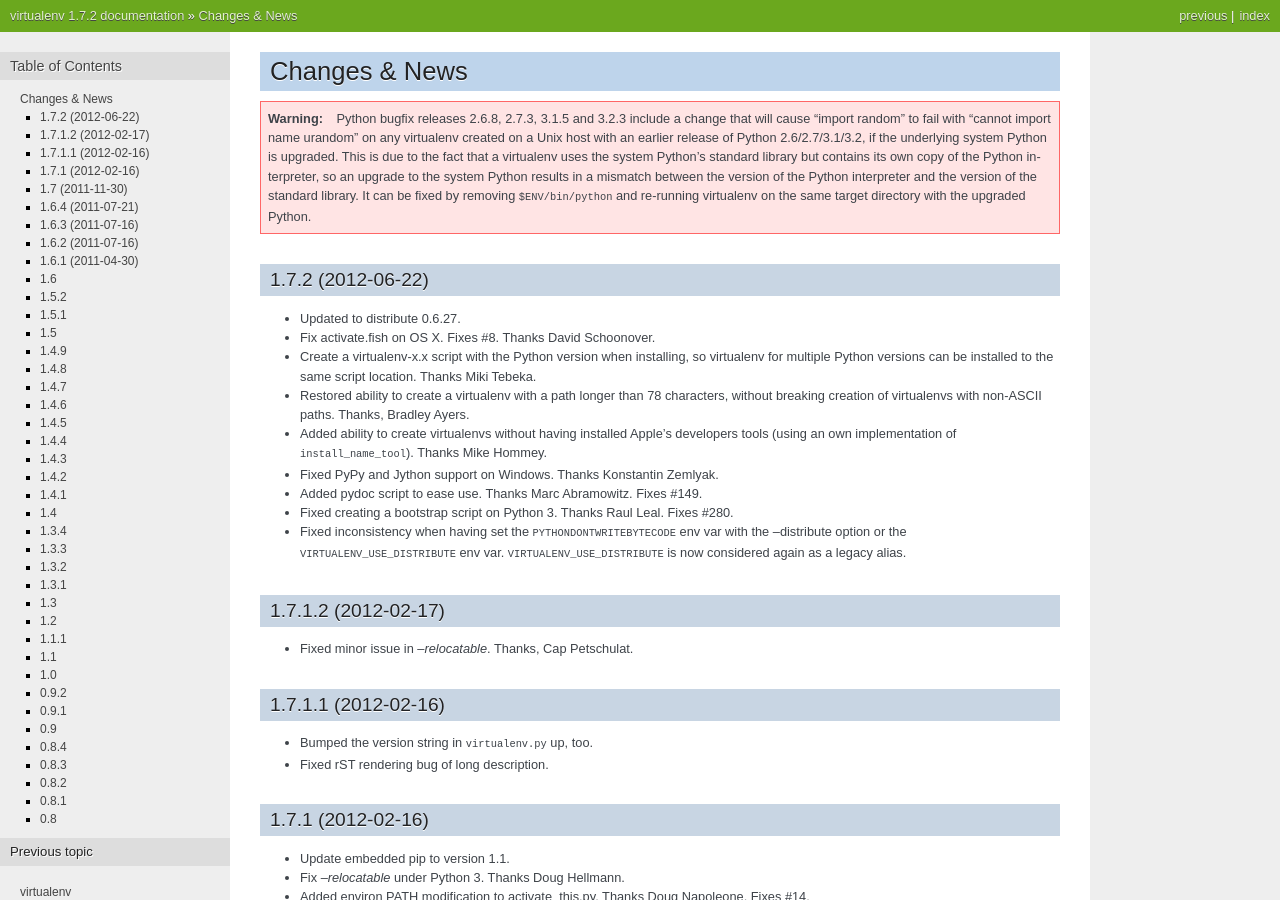
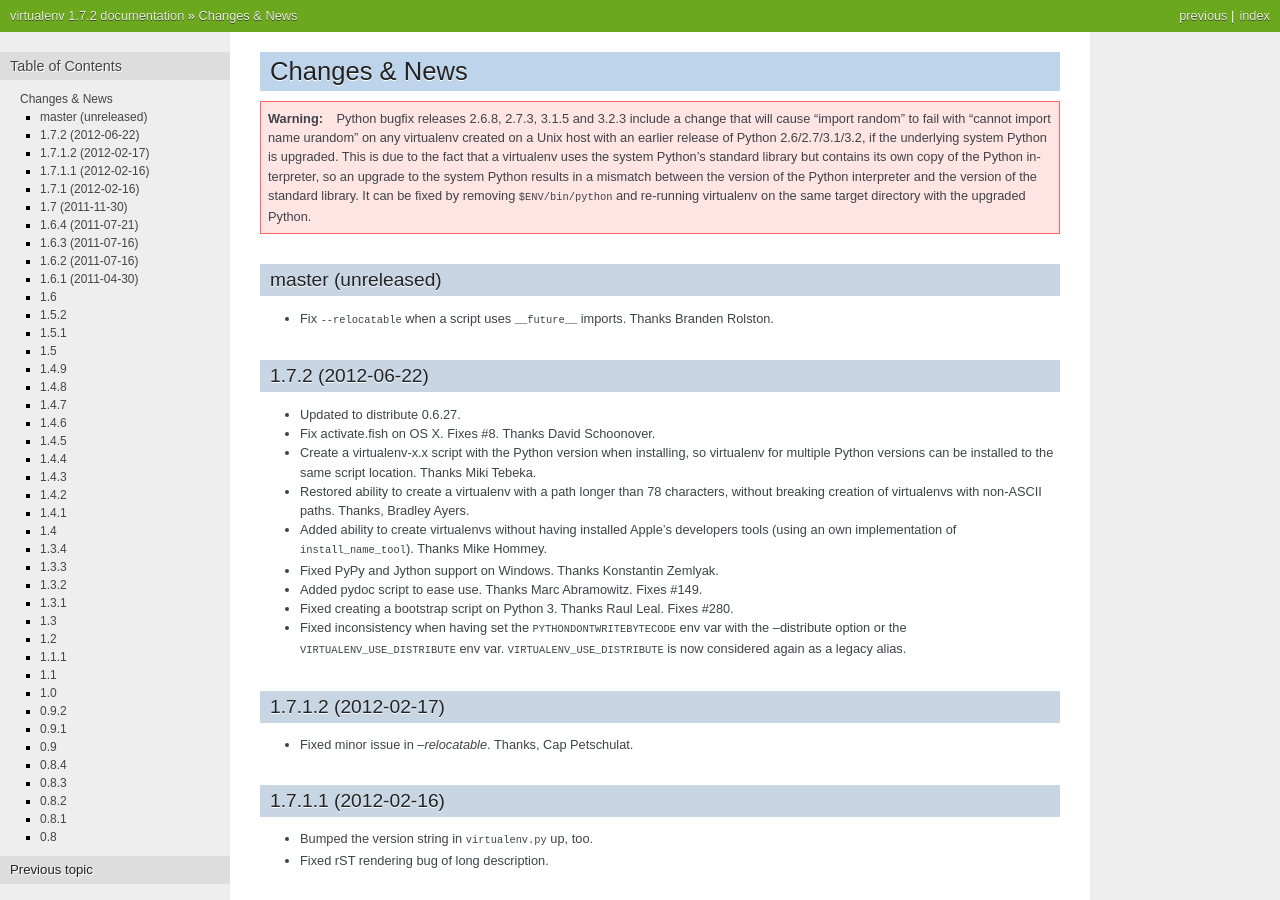
Before and after one commit to pypa/virtualenv, a Sphinx documentation site: the page built from docs/news.txt, in a window 1280 px wide and 900 px high. Built offline with Sphinx 7.4.7, drawn with Linux system fonts in a browser that asks for light colours.

Commit message:
Update AUTHORS and changelog.

```diff
--- a/AUTHORS.txt
+++ b/AUTHORS.txt
@@ -18,6 +18,7 @@
 Antonio Cuni
 Armin Ronacher
 Bradley Ayers
+Branden Rolston
 Cap Petschulat
 CBWhiz
 Chris McDonough
--- a/docs/news.txt
+++ b/docs/news.txt
@@ -14,6 +14,12 @@
    ``$ENV/bin/python`` and re-running virtualenv on the same target directory
    with the upgraded Python.
 
+
+master (unreleased)
+~~~~~~~~~~~~~~~~~~~
+
+* Fix ``--relocatable`` when a script uses ``__future__`` imports. Thanks
+  Branden Rolston.
 
 1.7.2 (2012-06-22)
 ~~~~~~~~~~~~~~~~~~
```
